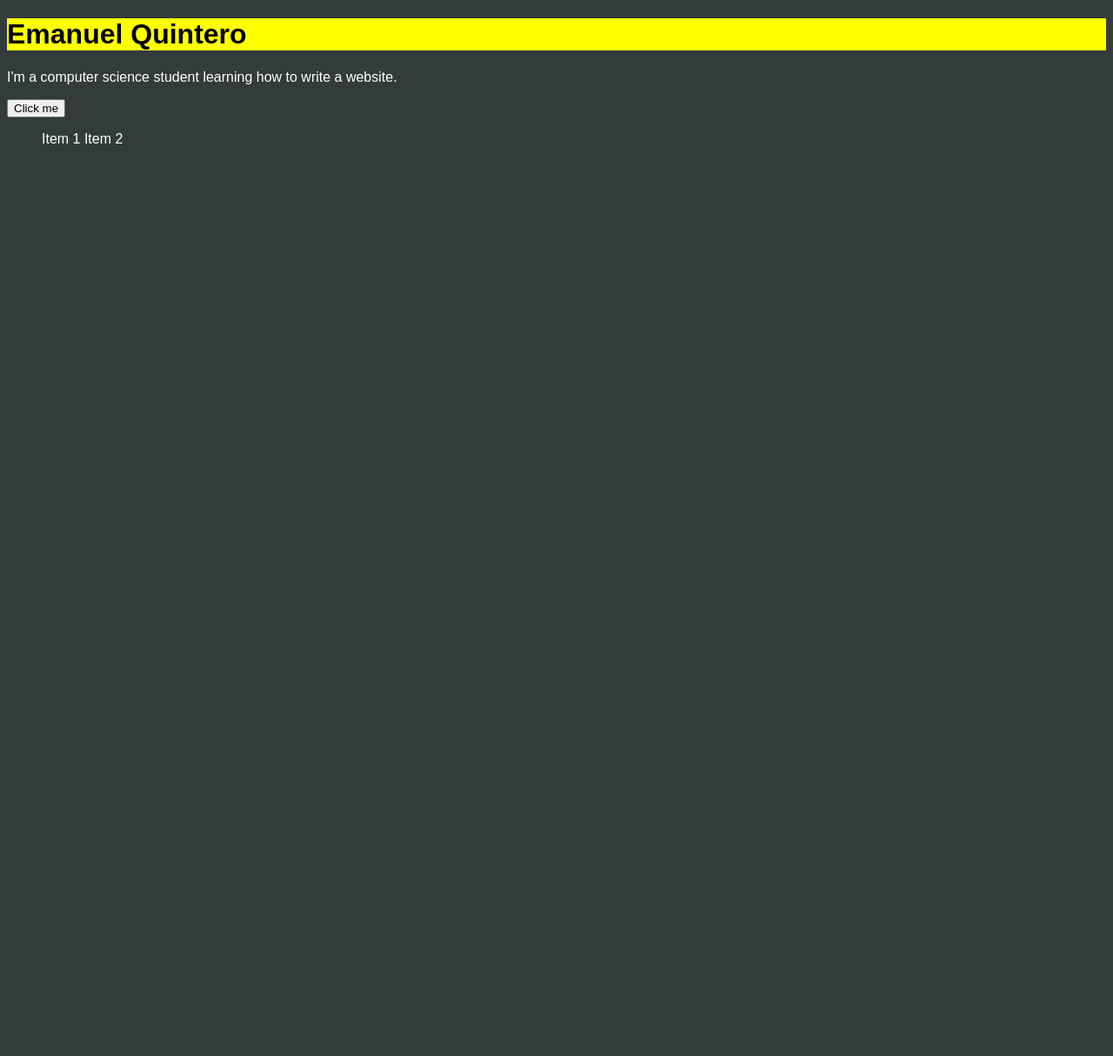
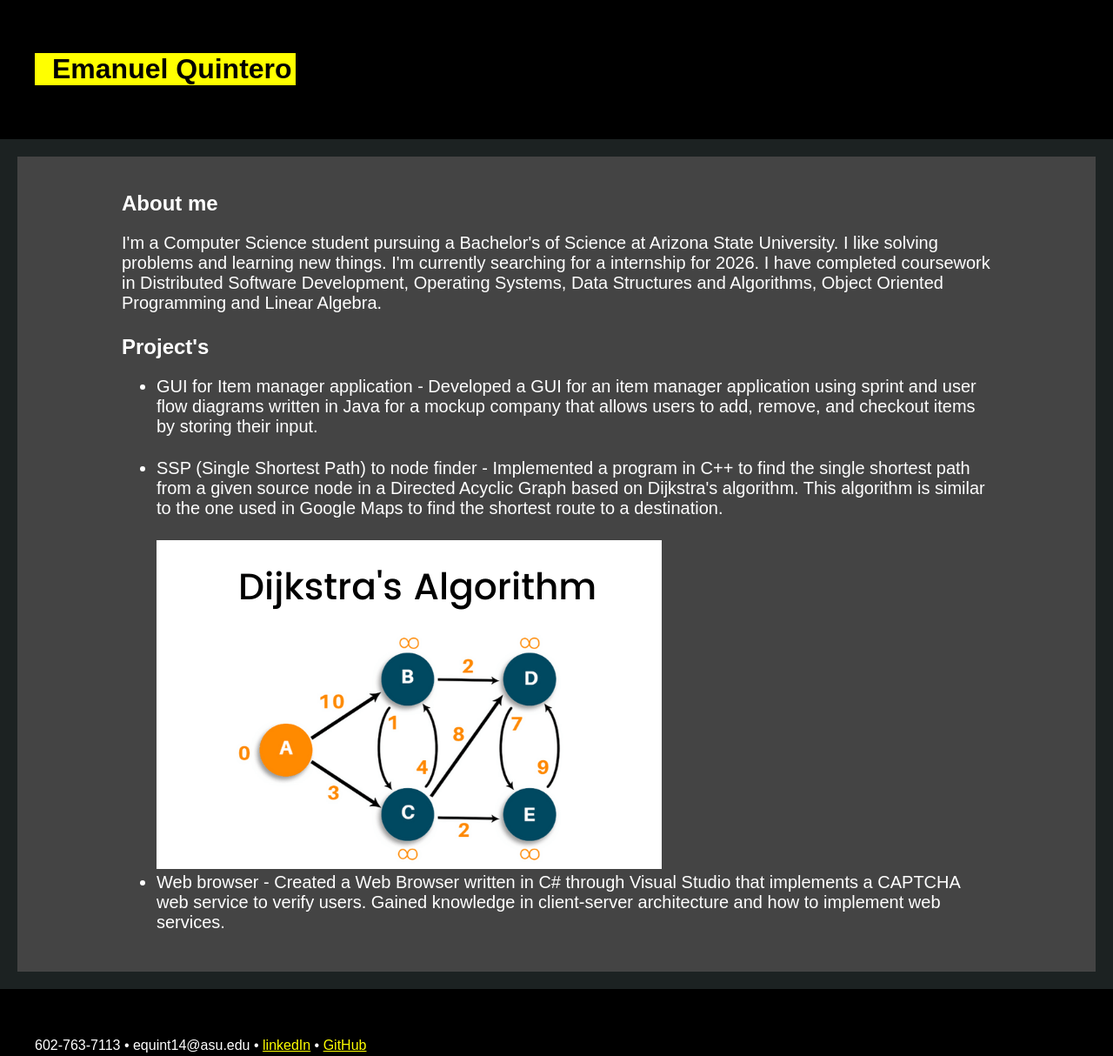
Before and after one commit to Eman09qp/Eman09qp.github.io, a plain HTML site: page index.html in a window 1280 px wide. Shown: the whole page at 87% size. Before the commit the page ends 800 px from the top, so only its background shows below. Drawn offline with Linux system fonts and the light colour scheme.

Commit message:
Added project descriptions

```diff
--- a/index.html
+++ b/index.html
@@ -3,28 +3,46 @@
     <head>
         <meta charset="UTF-8">
         <meta name="viewport" content="width=device-width, initial-scale=1.0">
-        <title>Emanuel Quintero's website</title>
-        <style>
-            body {
-                background-color: rgb(51, 59, 59);
-                color: white;
-                font-family:Arial, Helvetica, sans-serif;
-            }
-            h1 {
-                background: yellow;
-                color: black;
-                font-size: 16;
-            }
-        </style>
+        <title>Emanuel's website</title>
+        <link rel="stylesheet" href="styles.css"/>
     </head>
+
     <body>
-        <h1>Emanuel Quintero</h1>
-        <p>I'm a computer science student learning how to write a website.</p>
-        <button>Click me</button>
+        <header>
+          <h1>Emanuel Quintero</h1>
+        </header>
 
-        <ul>
-             <l1>Item 1</l1>
-             <l2>Item 2</l2>
-        </ul>
+        <div class="description_section">
+            <div class="container">
+                <div>
+                    <h2>About me</h2>
+                    <p>
+                        I'm a Computer Science student pursuing a Bachelor's of Science at Arizona State University. I like solving problems and
+                        learning new things. I'm currently searching for a internship for 2026. I have completed coursework in Distributed Software Development,
+                        Operating Systems, Data Structures and Algorithms, Object Oriented Programming and Linear Algebra.
+                    </p>
+                </div>
+                <div>
+                    <h2>Project's</h2>
+                    <ul>
+                        <li>
+                            GUI for Item manager application - Developed a GUI for an item manager application using sprint and
+                            user flow diagrams written in Java for a mockup company that allows users to add, remove, and checkout items by storing their input.
+                        </li>
+                        <li>
+                            SSP (Single Shortest Path) to node finder - Implemented a program in C++ to find the single shortest path from a given source node in a
+                            Directed Acyclic Graph based on Dijkstra's algorithm. This algorithm is similar to the one used in Google Maps to find the shortest route to a destination.
+                        </li>
+                        <img src="images/dij_alg.png" alt="Dijkstra's Algorithm"/>
+                        <li>Web browser - Created a Web Browser written in C# through Visual Studio that implements a CAPTCHA web service to verify users. Gained knowledge
+                            in client-server architecture and how to implement web services.
+                        </li>
+                    </ul>
+                </div>
+            </div>
+        </div>
+    <footer>
+        <p>602-763-7113 • equint14@asu.edu • <a href="https://www.linkedin.com/in/emanuel-quintero-808991244">linkedIn</a> • <a href="https://github.com/Eman09qp">GitHub</a></p>
+    </footer>
     </body>
 </html>
--- /dev/null
+++ b/styles.css
@@ -0,0 +1,47 @@
+body {
+    background-color: rgb(28, 34, 34);
+    color: white;
+    font-family:Arial, Helvetica, sans-serif;
+    margin: 0px;
+
+}
+
+header {
+    background-color: black;
+    padding: 40px;
+    height: 15%;
+}
+
+h1 {
+    text-indent: 20px;
+    background: yellow;
+    color: black;
+    font-size: 16;
+    width: 25%;
+}
+
+.description_section {
+    background-color: rgb(68, 68, 68);
+    margin: 20px;
+    padding: 20px;
+    display: grid;
+    place-items: center;
+}
+
+.container {
+    width: 1000px;
+}
+
+.description_section p, li{
+    font-size: 20px;
+    margin-bottom: 25px;
+}
+
+footer {
+    padding: 40px;
+    background-color: black;
+}
+
+a {
+    color: yellow;
+}
```
